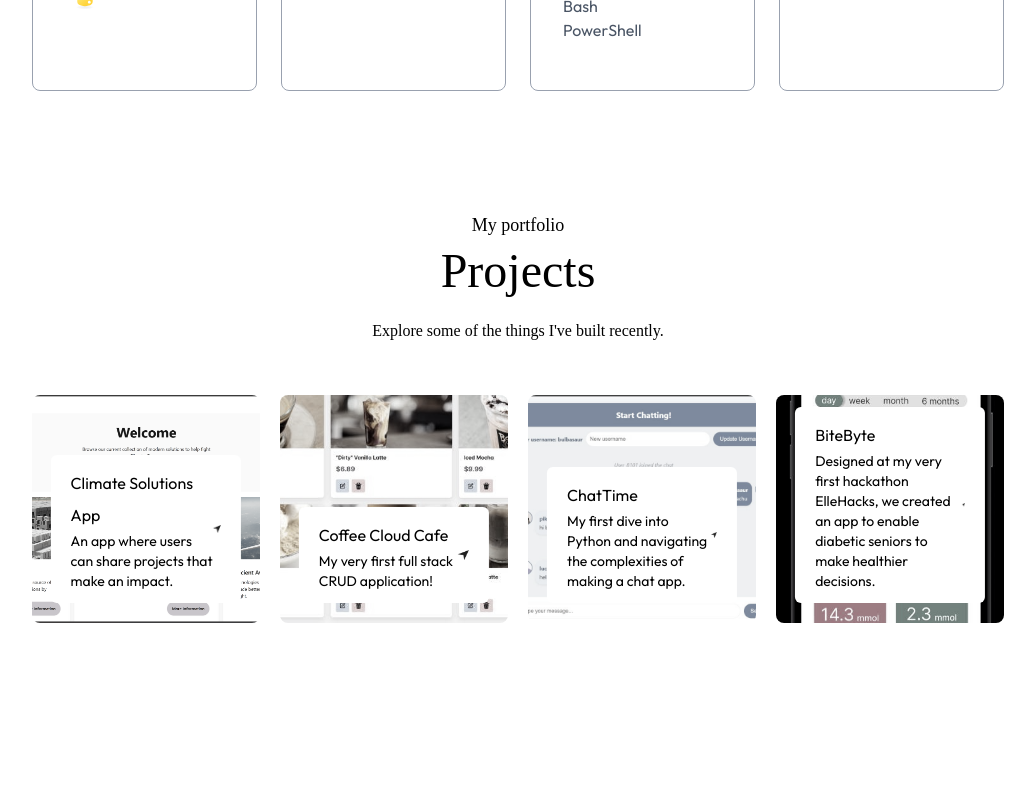
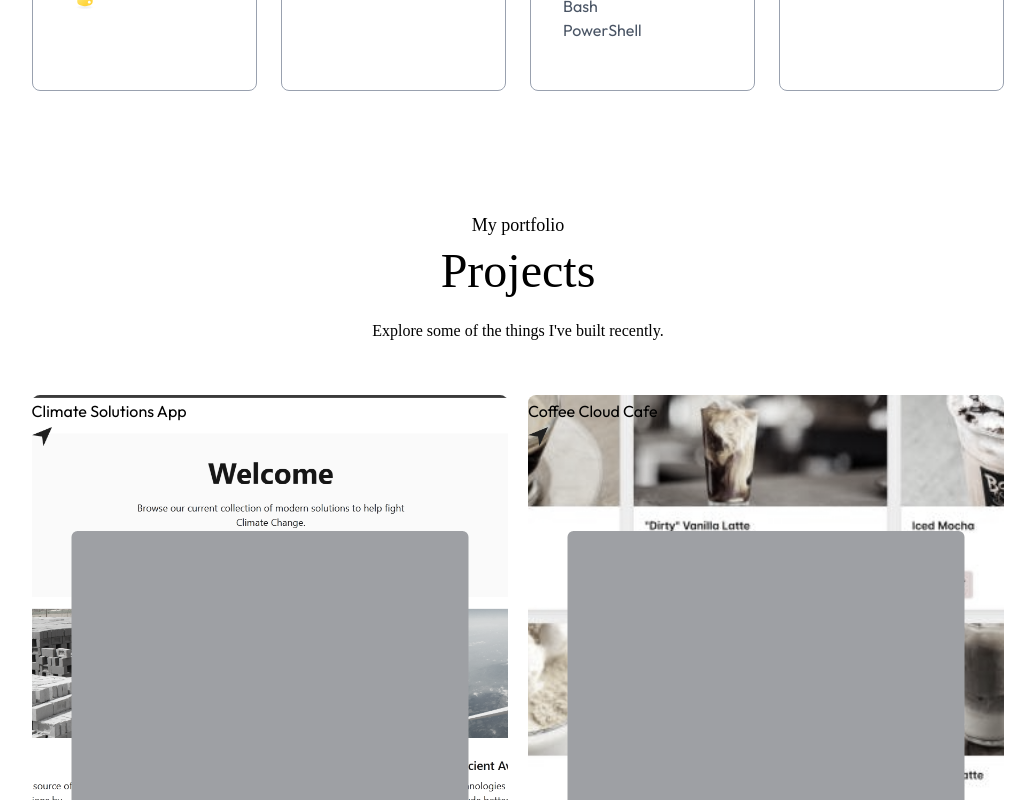
Before and after one commit to ruby014/PersonalWebsite, a Next.js app in the folder portfolio/: page / in a window 1280 px wide. Shown: the part 2000-2800 px from the top of the page, without its empty margins (122-1157 px from the left). Before the commit the page ends 2703 px from the top, so only its background shows below. Built offline with nearby package versions, Linux system fonts and the light colour scheme; a web font is replaced by a local one.

Commit message:
modified card style

```diff
--- a/portfolio/app/components/Projects.jsx
+++ b/portfolio/app/components/Projects.jsx
@@ -12,23 +12,22 @@ const Projects = () => {
         </p>
 
         {/** container for the projects */}
-        <div className='grid grid-cols-auto my-10 gap-5 '>
+        <div className='grid grid-cols-2 my-10 gap-5 '>
             {/** project #1 */}
             {projectData.map((project, index) => (
                 <div key={index}
                 className='aspect-square bg-no-repeat bg-cover bg-center rounded-lg relative
-                cursor-pointer group grayscale-75 hover:grayscale-0 transition duration-500'
+                group grayscale-75 border-gray-200 hover:grayscale-0 transition duration-300 hover:shadow-black'
                 style={{backgroundImage: `url(${project.bgImage})`}}>
-                    <div className='bg-white w-10/12 rounded-md absolute bottom-5 left-1/2 -translate-x-1/2 py-3 px-5
-                     flex items-center justify-between duration-500 group-hover:bottom-7'>
+                    <div className='h-52 md:h-80 bg-gray-400 w-10/12 rounded-md absolute bottom-5 left-1/2 -translate-x-1/2 py-3 px-5
+                     flex items-center justify-between duration-500 group-hover:bottom-7 hover:bg-lightHover'></div>
                         <div>
                             <h2 className='font-outfit'>{project.title}</h2>
-                            <p className='font-outfit text-sm'>{project.description}</p>
+                            {/* <p className='font-outfit text-sm'>{project.description}</p> */}
                         </div>
                         <div>
                             <Image src={assets.send_icon} alt='send icon' className='w-5'/>
                         </div>
-                    </div>
                 </div>
             ))}
 
```
